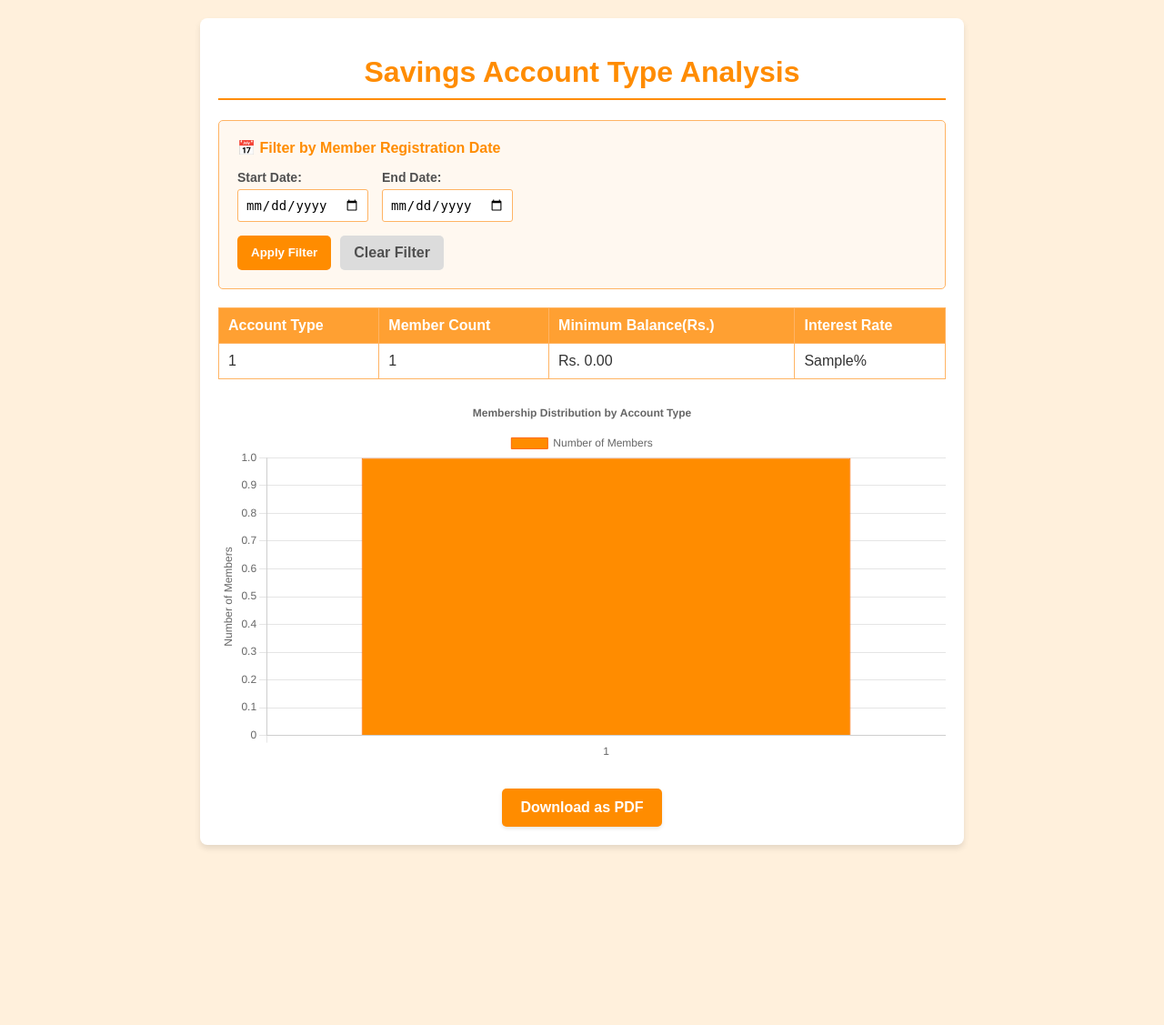
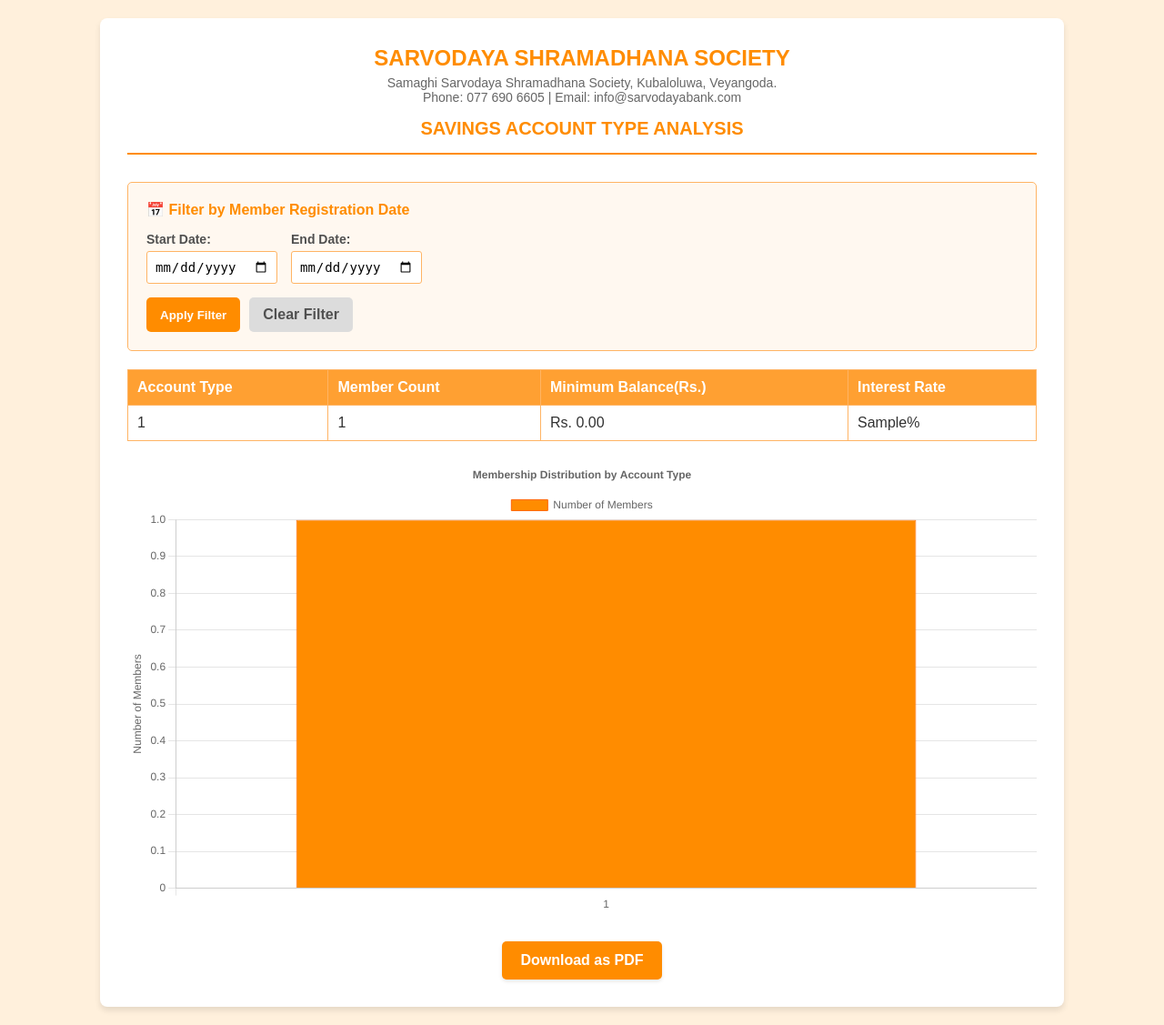
Before and after one commit to Chamodi524/Sarvodaya, a PHP site: page /Sarvodaya/Account_analysis.php in a window 1280 px wide. Shown: the whole page at 91% size. Before the commit the page ends 933 px from the top, so only its background shows below. Run offline with PHP 8.4, Linux system fonts and the light colour scheme; tables that the repository leaves empty or names only in its code hold one stand-in row (values such as "Sample post"); some libraries are stand-ins or nearby versions.

Commit message:
Added headers

```diff
--- a/Sarvodaya/Account_analysis.php
+++ b/Sarvodaya/Account_analysis.php
@@ -57,9 +57,26 @@ if (isset($_GET['download']) && $_GET['download'] == 'pdf') {
     // Create PDF
     $pdf = new FPDF();
     $pdf->AddPage();
+
+    // Header - Bank Name and Address
+    $pdf->SetFont('Arial','B', 18);
+    $pdf->SetTextColor(255, 140, 0);
+    $pdf->Cell(0, 10, 'SARVODAYA SHRAMADHANA SOCIETY', 0, 1, 'C');
+
+    $pdf->SetFont('Arial','', 12);
+    $pdf->SetTextColor(0, 0, 0);
+    $pdf->Cell(0, 6, 'Samaghi Sarvodaya Shramadhana Society, Kubaloluwa, Veyangoda.', 0, 1, 'C');
+    $pdf->Cell(0, 6, 'Phone: 077 690 6605  |  Email: info@sarvodayabank.com', 0, 1, 'C');
+
+    // Line separator
+    $pdf->Ln(5);
+    $pdf->SetLineWidth(0.5);
+    $pdf->SetDrawColor(255, 140, 0);
+    $pdf->Line(20, $pdf->GetY(), 190, $pdf->GetY());
+    $pdf->Ln(10);
+
+    // Report Title
     $pdf->SetFont('Arial','B',16);
-
-    // Title
     $pdf->SetFillColor(255, 140, 0);
     $pdf->SetTextColor(255);
     $pdf->Cell(0,10,'Savings Account Type Analysis',0,1,'C',true);
@@ -175,7 +192,8 @@ if (isset($_GET['download']) && $_GET['download'] == 'csv') {
 <html lang="en">
 <head>
     <meta charset="UTF-8">
-    <title>Savings Account Type Analysis</title>
+    <meta name="viewport" content="width=device-width, initial-scale=1.0">
+    <title>Savings Account Type Analysis - Sarvodaya Bank</title>
     <style>
         body {
             font-family: Arial, sans-serif;
@@ -188,16 +206,36 @@ if (isset($_GET['download']) && $_GET['download'] == 'csv') {
             background-color: white;
             border-radius: 8px;
             box-shadow: 0 4px 6px rgba(0,0,0,0.1);
-            padding: 20px;
-            max-width: 800px;
+            padding: 30px;
+            max-width: 1000px;
             margin: 0 auto;
         }
-        h1 {
-            color: rgb(255, 140, 0);
+
+        /* Header Styles - matching receipt page */
+        .page-header {
+            border-bottom: 2px solid #ff8c00;
+            padding-bottom: 15px;
+            margin-bottom: 30px;
             text-align: center;
-            border-bottom: 2px solid rgb(255, 140, 0);
-            padding-bottom: 10px;
         }
+        .bank-name {
+            font-size: 24px;
+            font-weight: bold;
+            color: #ff8c00;
+            margin-bottom: 5px;
+        }
+        .bank-address {
+            font-size: 14px;
+            color: #666;
+            margin-bottom: 10px;
+        }
+        .page-title {
+            font-size: 20px;
+            font-weight: bold;
+            color: #ff8c00;
+            margin-top: 15px;
+        }
+
         .filter-section {
             background-color: rgb(255, 248, 240);
             border: 1px solid rgb(255, 180, 100);
@@ -333,7 +371,15 @@ if (isset($_GET['download']) && $_GET['download'] == 'csv') {
 </head>
 <body>
     <div class="container">
-        <h1>Savings Account Type Analysis</h1>
+        <!-- Header Section - matching receipt page -->
+        <div class="page-header">
+            <div class="bank-name">SARVODAYA SHRAMADHANA SOCIETY</div>
+            <div class="bank-address">
+                Samaghi Sarvodaya Shramadhana Society, Kubaloluwa, Veyangoda.<br>
+                Phone: 077 690 6605 | Email: info@sarvodayabank.com
+            </div>
+            <div class="page-title">SAVINGS ACCOUNT TYPE ANALYSIS</div>
+        </div>
 
         <!-- Date Filter Section -->
         <div class="filter-section">
--- a/Sarvodaya/loan_analysis.php
+++ b/Sarvodaya/loan_analysis.php
@@ -609,7 +609,7 @@ if (isset($_GET['download']) && $_GET['download'] == 'csv') {
 
         <div class="download-btns">
             <a href="?download=pdf<?php echo (!empty($start_date) ? '&start_date=' . urlencode($start_date) : '') . (!empty($end_date) ? '&end_date=' . urlencode($end_date) : ''); ?>" class="download-btn">Download as PDF</a>
-            <a href="?download=csv<?php echo (!empty($start_date) ? '&start_date=' . urlencode($start_date) : '') . (!empty($end_date) ? '&end_date=' . urlencode($end_date) : ''); ?>" class="download-btn">Download as CSV</a>
+
         </div>
     </div>
 
```
